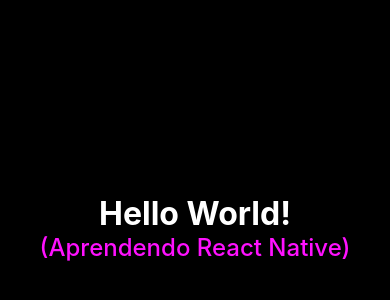
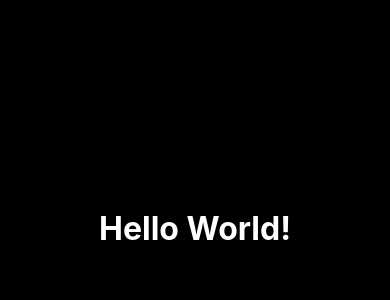
Before and after one commit to DarlanAugusto/nlwCopa-mobile, a React Native app: screen / in a window 390 px wide. Shown: the part 194-494 px from the top of the page. Built offline with nearby package versions, Linux system fonts and the light colour scheme.

Commit message:
Configurando splash do app

```diff
--- a/App.tsx
+++ b/App.tsx
@@ -5,7 +5,6 @@
   return (
     <View style={styles.container}>
       <Text style={styles.title}>Hello World!</Text>
-      <Text style={styles.paragraph}>(Aprendendo React Native)</Text>
       <StatusBar style="auto" />
     </View>
   );
@@ -23,9 +22,5 @@
     fontWeight: 'bold',
     fontSize: 32
   },
-  paragraph: {
-    color: '#f1f',
-    fontWeight: '500',
-    fontSize: 24
-  }
+
 });
--- a/app.json
+++ b/app.json
@@ -8,8 +8,8 @@
     "userInterfaceStyle": "light",
     "splash": {
       "image": "./assets/splash.png",
-      "resizeMode": "contain",
-      "backgroundColor": "#ffffff"
+      "resizeMode": "cover",
+      "backgroundColor": "#000"
     },
     "updates": {
       "fallbackToCacheTimeout": 0
```
